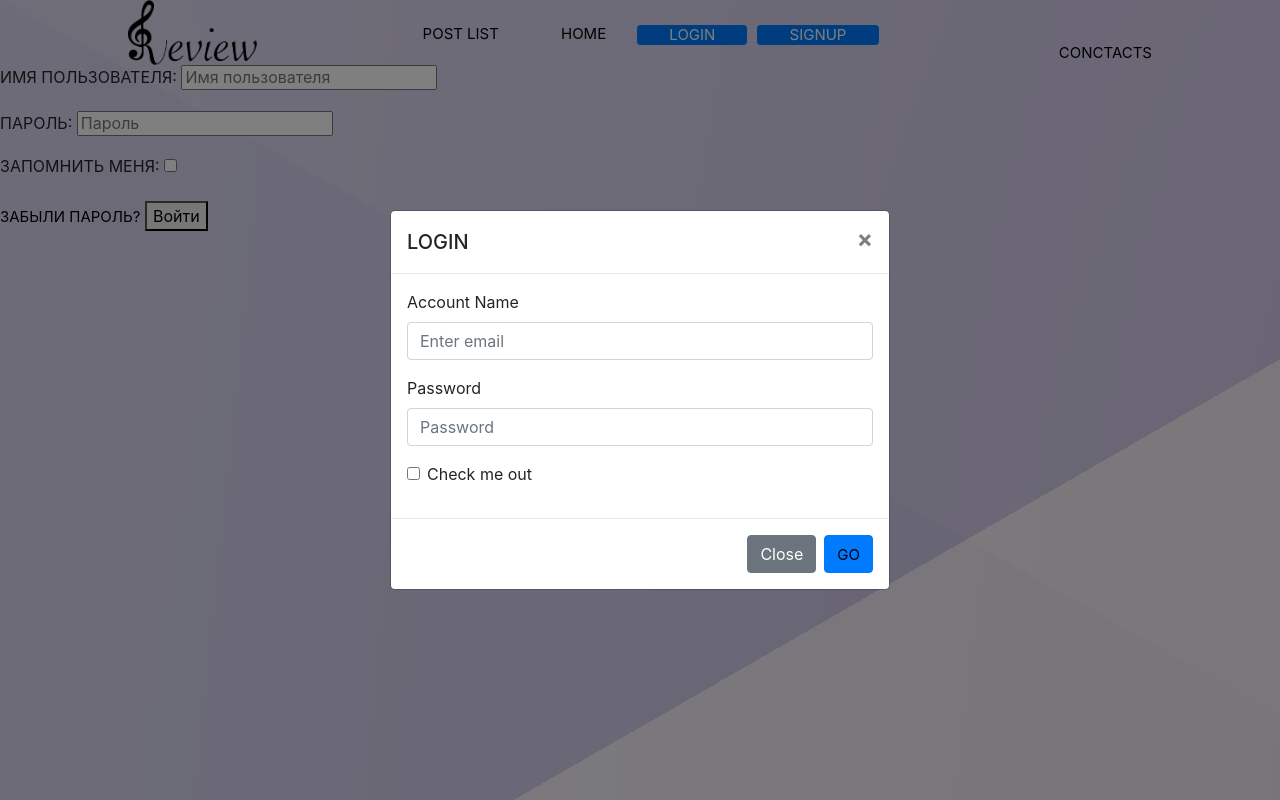
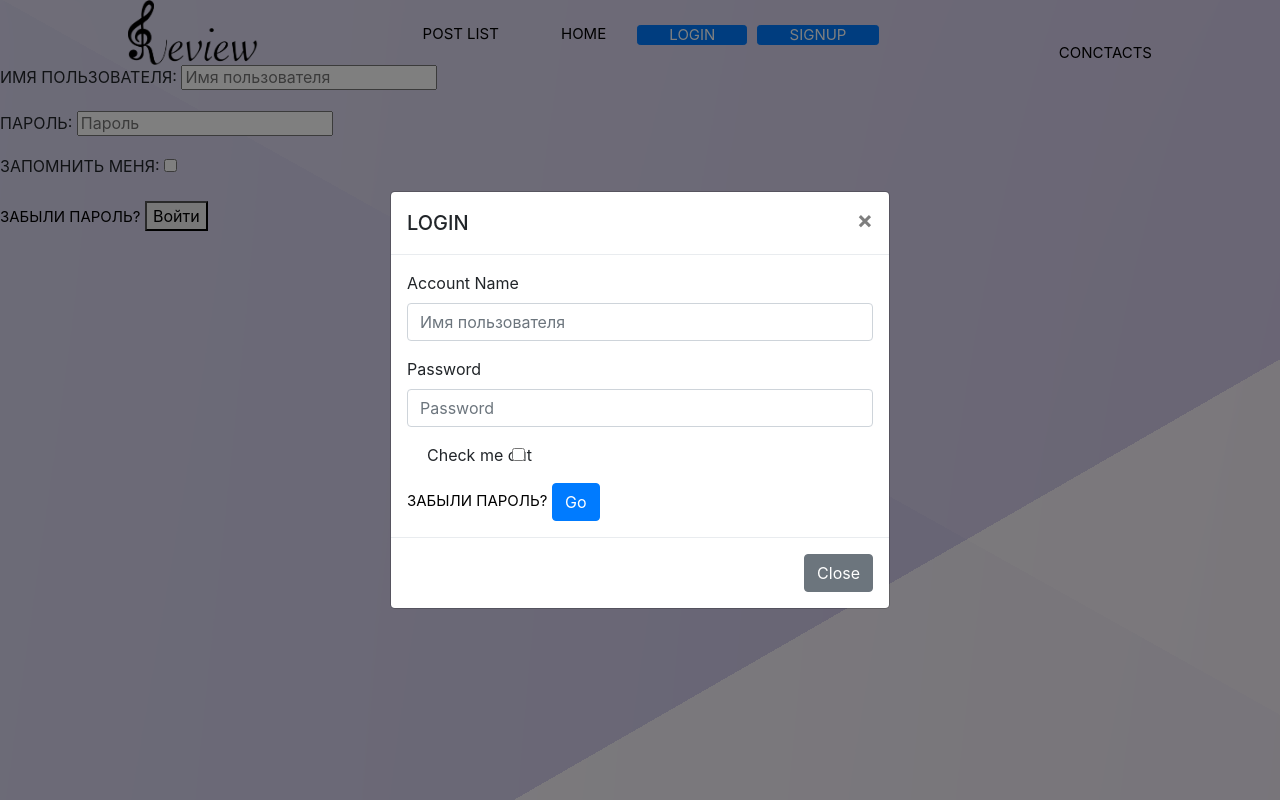
Before and after one commit to asmodaay/projectone, a Django app: page /accounts/login/ in a window 1280 px wide, after a click on "LOGIN". Run offline with Django 3.2, Linux system fonts and the light colour scheme; some libraries are stand-ins or nearby versions.

Commit message:
login works

```diff
--- a/projectone/templates/base.html
+++ b/projectone/templates/base.html
@@ -53,23 +53,26 @@
           </div>
               <div class="modal-body">
                 <form class="login" method="POST" action="{% url 'account_login' %}">
+                  {% csrf_token %}
                   <div class="form-group">
-                    <label for="Email">Account Name</label>
-                    <input type="text" class="form-control" id="Email" aria-describedby="emailHelp" placeholder="Enter email">
+                    <label for="id_login">Account Name</label>
+                    <input type="text" name="login" placeholder="Имя пользователя" autofocus="autofocus" maxlength="150"
+                     class="form-control" id="id_login" >
                   </div>
                   <div class="form-group">
-                    <label for="Password">Password</label>
-                    <input type="password" class="form-control" id="Password" placeholder="Password">
+                    <label for="id_password">Password</label>
+                    <input type="password" name="password" class="form-control" id="id_password" placeholder="Password">
                   </div>
                   <div class="form-group form-check">
-                    <input type="checkbox" class="form-check-input" id="Check">
-                    <label class="form-check-label" for="Check">Check me out</label>
+                    <label for="id_remember" class="form-check-label" for="Check">Check me out</label>
+                    <input type="checkbox" name ="remember" class="form-check-input" id="id_remember">
                   </div>
+                  <a class="button secondaryAction" href="{% url 'account_reset_password' %}">Забыли пароль?</a>
+                  <button type="submit" class="btn btn-primary">Go </button>
                 </form>
               </div>
           <div class="modal-footer">
             <button type="button" class="btn btn-secondary" data-dismiss="modal">Close</button>
-            <button type="button" class="btn btn-primary"><a href="/">Go</a> </button>
           </div>
         </div>
       </div>
```
